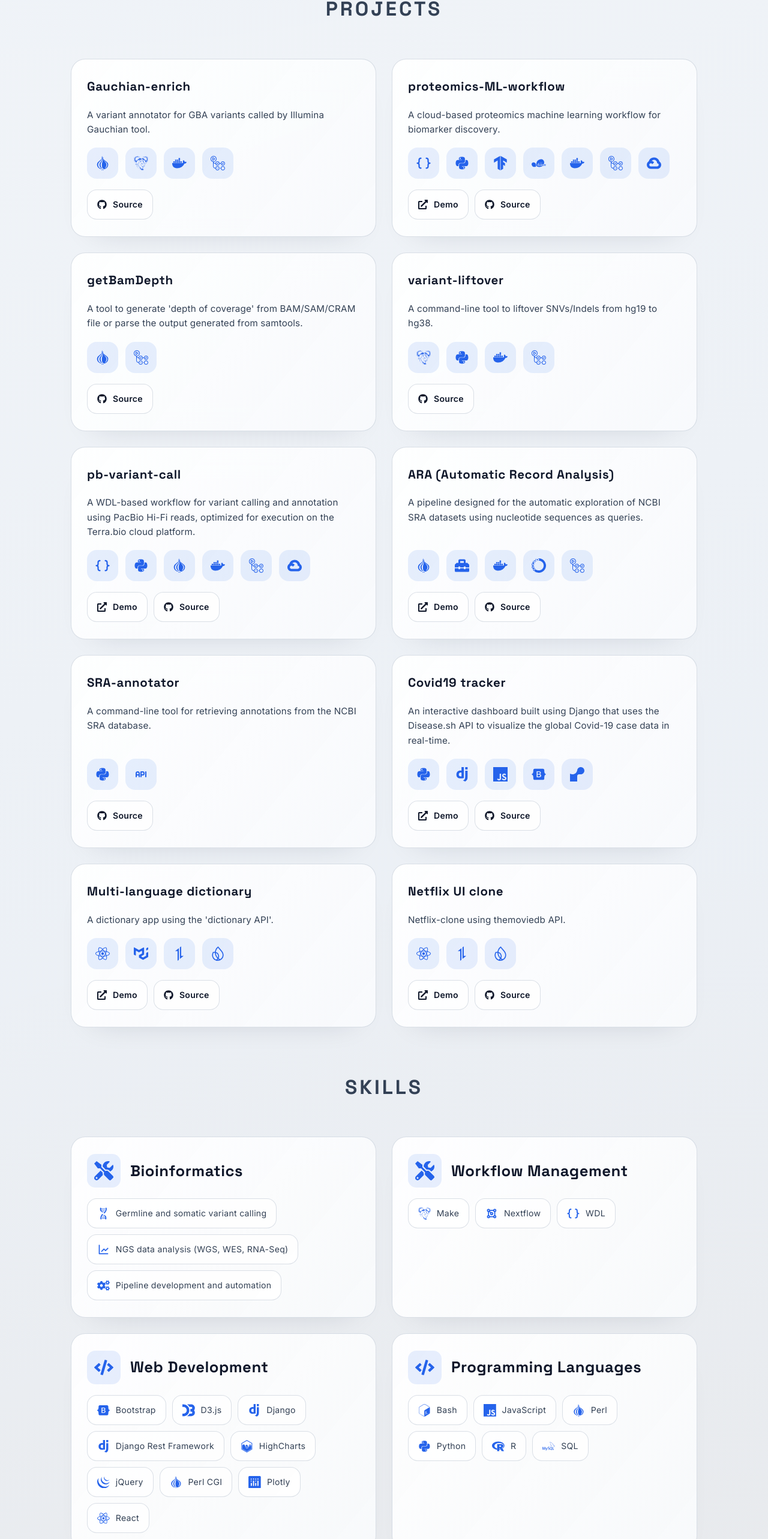
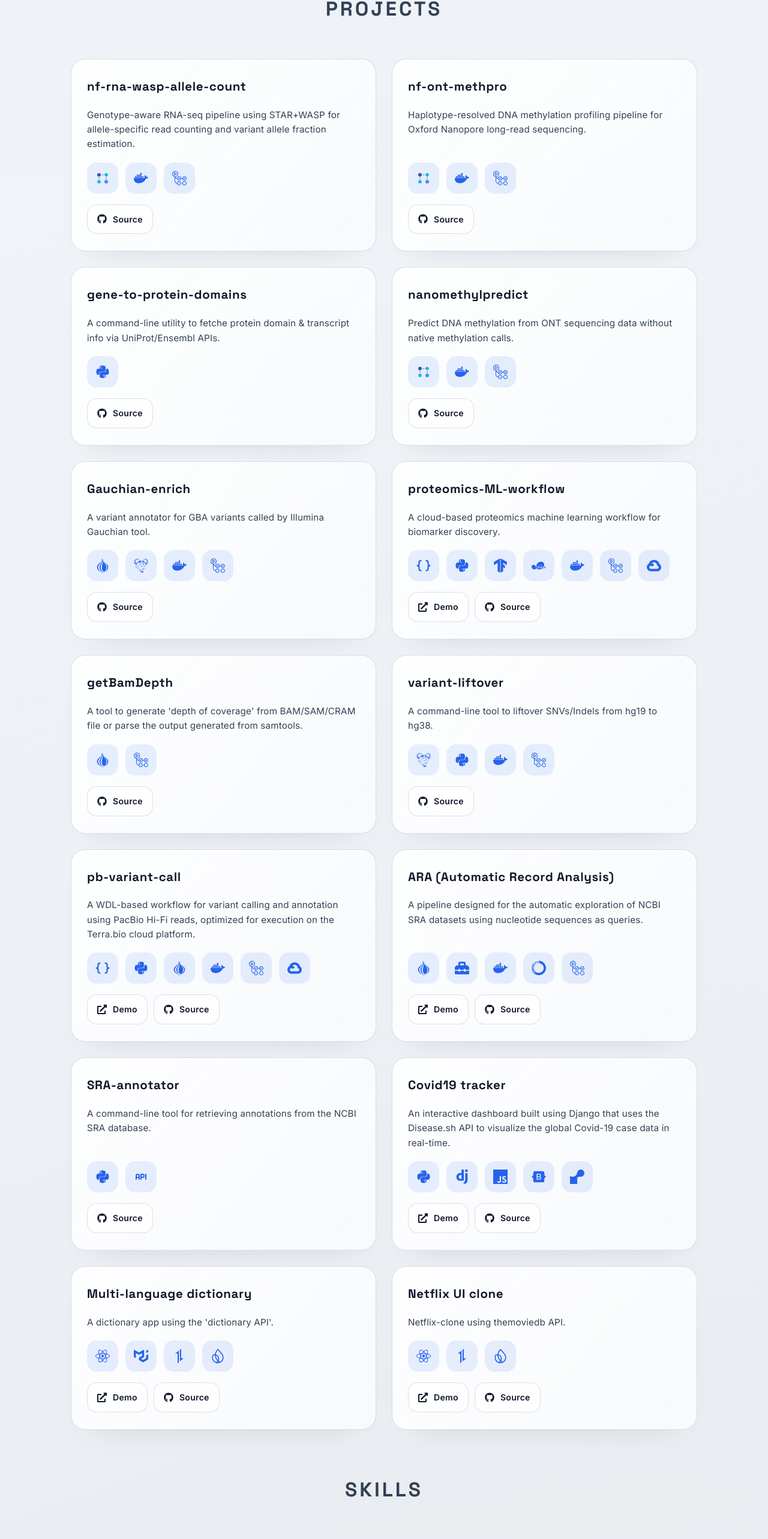
Before and after one commit to maurya-anand/cv, a React (Vite) app: page / in a window 1280 px wide. Shown: the part 3235-5801 px from the top of the page at 60% size. Built offline with nearby package versions, Linux system fonts and the light colour scheme.

Commit message:
added new projects to the list

```diff
--- a/src/components/Projects.jsx
+++ b/src/components/Projects.jsx
@@ -25,11 +25,41 @@ import {
   SiTensorflow,
   SiScikitlearn,
 } from "react-icons/si";
+import { FcWorkflow } from "react-icons/fc";
 import { TbApi } from "react-icons/tb";
 import { PiBracketsCurlyBold } from "react-icons/pi";
 import "./Projects.css";
 
 const projects = [
+  {
+    name: "nf-rna-wasp-allele-count",
+    description:
+      "Genotype-aware RNA-seq pipeline using STAR+WASP for allele-specific read counting and variant allele fraction estimation.",
+    repo: "https://github.com/maurya-anand/nf-rna-wasp-allele-count",
+    technologies: ["Nextflow", "Docker", "SiGithubactions"],
+  },
+  {
+    name: "nf-ont-methpro",
+    description:
+      "Haplotype-resolved DNA methylation profiling pipeline for Oxford Nanopore long-read sequencing.",
+    repo: "https://github.com/maurya-anand/nf-ont-methpro",
+    technologies: ["Nextflow", "Docker", "SiGithubactions"],
+  },
+  {
+    name: "gene-to-protein-domains",
+    description:
+      "A command-line utility to fetche protein domain & transcript info via UniProt/Ensembl APIs.",
+    repo: "https://github.com/maurya-anand/gene-to-protein-domains",
+    technologies: ["Python"],
+  },
+  {
+    name: "nanomethylpredict",
+    description:
+      "Predict DNA methylation from ONT sequencing data without native methylation calls.",
+    repo: "https://github.com/maurya-anand/nanomethylpredict",
+    technologies: ["Nextflow", "Docker", "SiGithubactions"],
+  },
+
   {
     name: "Gauchian-enrich",
     description:
@@ -154,11 +184,14 @@ const technologyIcons = {
       title="Workflow Description Language (WDL)"
     />
   ),
+  Nextflow: <FcWorkflow className="technology-icon" title="Nextflow" />,
   SiGooglecloud: (
     <SiGooglecloud className="technology-icon" title="Terra.bio on GCP" />
   ),
   SiTensorflow: <SiTensorflow className="technology-icon" title="Tensorflow" />,
-  SiScikitlearn: <SiScikitlearn className="technology-icon" title="Scikitlearn" />,
+  SiScikitlearn: (
+    <SiScikitlearn className="technology-icon" title="Scikitlearn" />
+  ),
 };
 
 const Projects = () => (
@@ -166,7 +199,7 @@ const Projects = () => (
     <h2 className="centered-header">Projects</h2>
     <div className="projects-grid">
       {projects.map((project, index) => (
-  <div key={index} className="project-card card">
+        <div key={index} className="project-card card">
           <h3 className="project-title">{project.name}</h3>
           <p className="project-description">{project.description}</p>
           <div className="project-technologies">
--- a/src/components/Skills.jsx
+++ b/src/components/Skills.jsx
@@ -39,7 +39,11 @@ import {
 import { PiBracketsCurlyBold, PiNotebook } from "react-icons/pi";
 import { GiDna1 } from "react-icons/gi";
 import { BiLineChart } from "react-icons/bi";
-import { TbTopologyComplex, TbServerBolt, TbTopologyStar } from "react-icons/tb";
+import {
+  TbTopologyComplex,
+  TbServerBolt,
+  TbTopologyStar,
+} from "react-icons/tb";
 import "./Skills.css";
 
 const skillsData = [
@@ -53,33 +57,32 @@ const skillsData = [
     icon: <FaTools />,
   },
   {
-    category: "Workflow Management",
-    skills: ["Make", "Nextflow", "WDL"],
-    icon: <FaTools />,
-  },
-  {
     category: "Web Development",
     skills: [
+      "React",
+      "Django",
       "Bootstrap",
-      "D3.js",
-      "Django",
       "Django Rest Framework",
+      "Perl CGI",
       "HighCharts",
+      "Plotly",
       "jQuery",
-      "Perl CGI",
-      "Plotly",
-      "React",
     ],
     icon: <FaCode />,
   },
   {
     category: "Programming Languages",
-    skills: ["Bash", "JavaScript", "Perl", "Python", "R", "SQL"],
+    skills: ["Python", "Perl", "Bash", "JavaScript", "R", "SQL"],
     icon: <FaCode />,
   },
   {
+    category: "Workflow Management",
+    skills: ["Nextflow", "WDL", "Make"],
+    icon: <FaTools />,
+  },
+  {
     category: "Project Management & Documentation",
-    skills: ["Confluence", "GitHub Projects", "Markdown", "Quarto", "Redmine"],
+    skills: ["GitHub Projects", "Redmine", "Confluence", "Markdown", "Quarto"],
     icon: <FaProjectDiagram />,
   },
   {
@@ -94,7 +97,7 @@ const skillsData = [
   },
   {
     category: "Cluster Computing (HPC)",
-    skills: ["PBS", "SLURM"],
+    skills: ["SLURM", "PBS"],
     icon: <FaServer />,
   },
   {
@@ -153,7 +156,7 @@ const Skills = () => (
     <h2 className="centered-header">Skills</h2>
     <div className="skills-list">
       {skillsData.map((category, index) => (
-  <div key={index} className="skill-category card">
+        <div key={index} className="skill-category card">
           <div className="category-header">
             <div className="category-icon">{category.icon}</div>
             <h3>{category.category}</h3>
```
